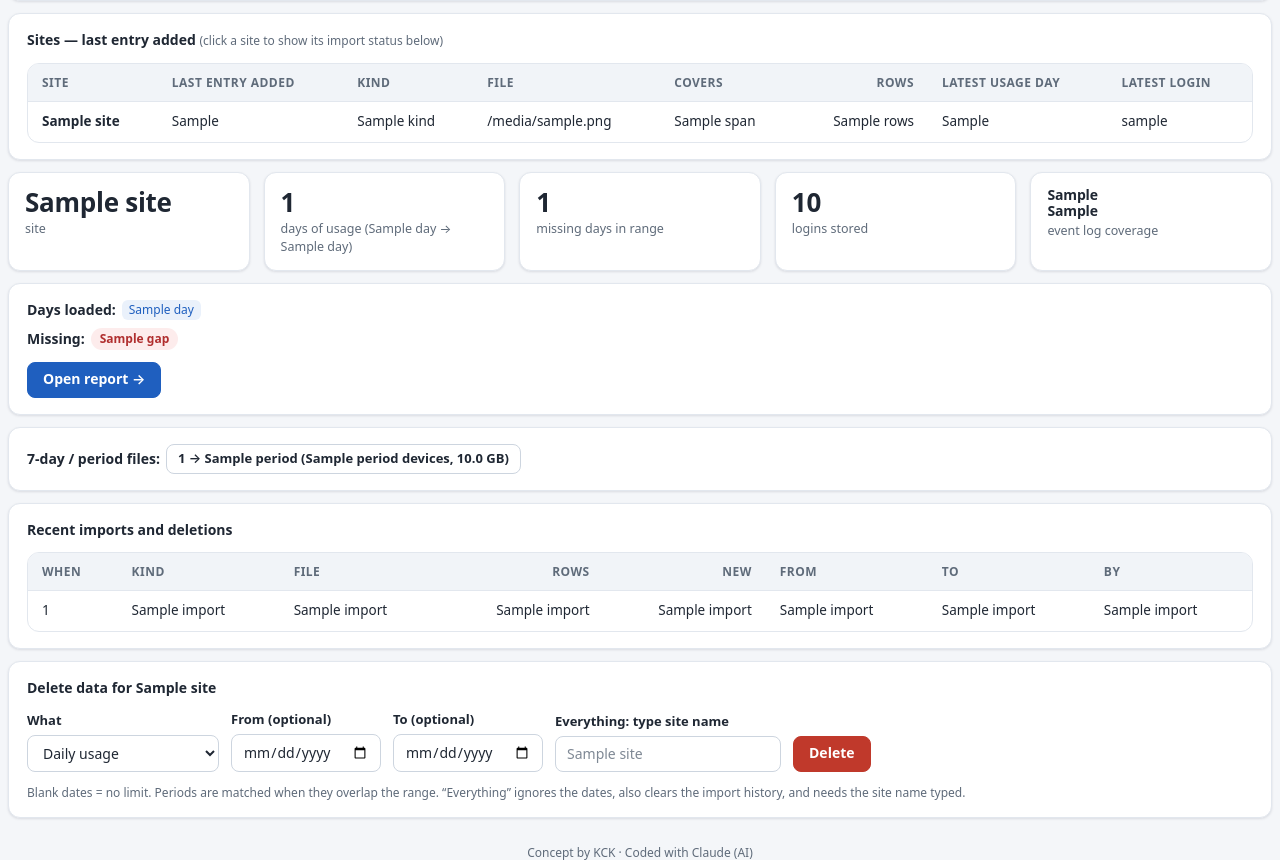
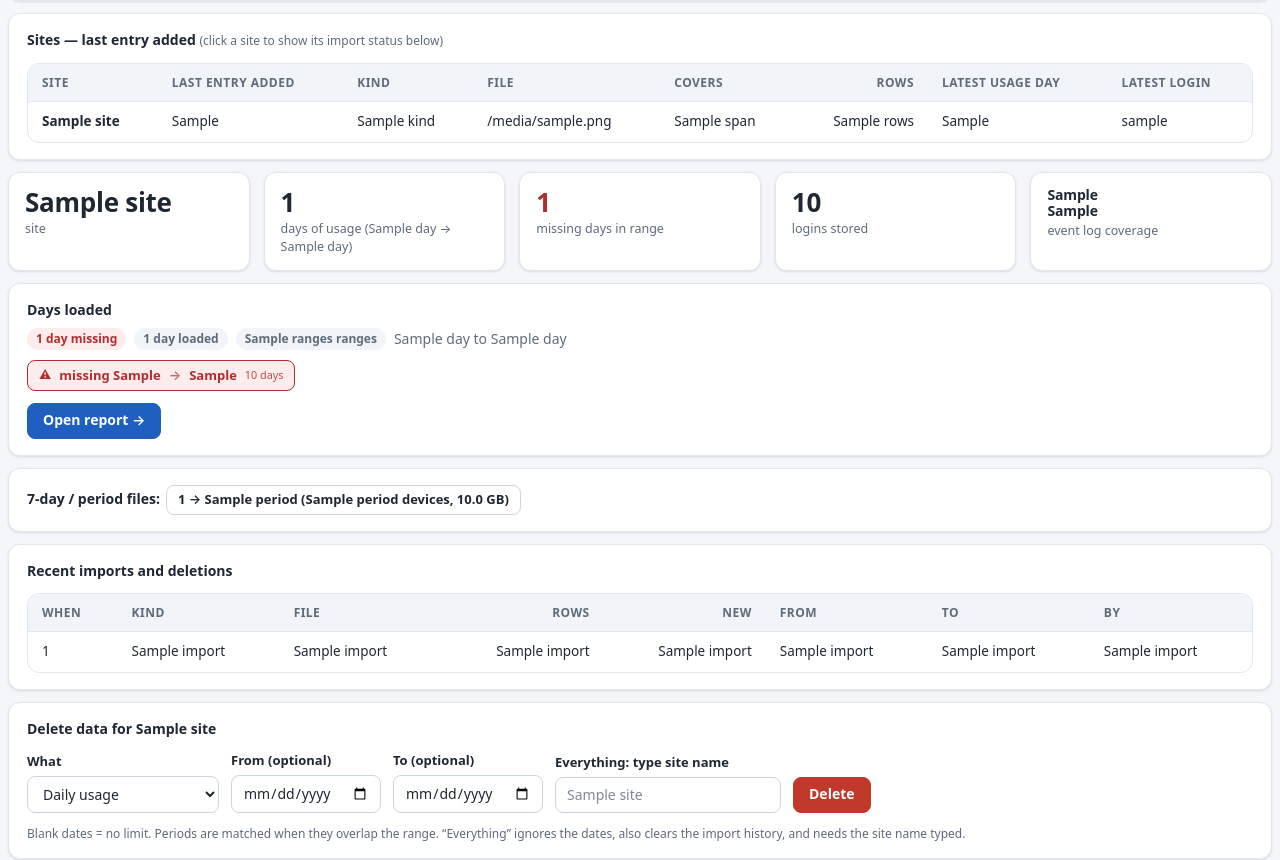
Before and after one commit to kamalck/peplink-usage-tracker-share, a Python web app: template app/templates/import.html in a window 1280 px wide. Shown: the part 233-1093 px from the top of the page. Run offline with Jinja, Linux system fonts and the light colour scheme; the template is opened without the code that fills it: most values are stand-ins (such as "Sample title", 1, 10 or a date in 2020).

Commit message:
v1.12.0: days loaded as ranges, missing days in red
Import page: loaded days shown as runs (2026-10-01 -> 2026-10-11, 11 days) with red "missing" runs between them, a summary
(No gaps / N days missing, days loaded, ranges, span), a one-block-per-day strip, and a red "missing days" tile.
Report page lists missing days as red ranges. Only gaps between the first and last loaded day count.
Kit tokens only; tests added. No schema, config or compose change.

```diff
--- a/app/app.py
+++ b/app/app.py
@@ -7,7 +7,7 @@ import store
 import sqlite3
 from werkzeug.middleware.proxy_fix import ProxyFix
 
-VERSION = '1.11.0'
+VERSION = '1.12.0'
 
 
 def _secret_key():
--- /dev/null
+++ b/app/templates/_days.html
@@ -0,0 +1,14 @@
+{# Timeline of loaded days as runs: blue = loaded range, red = missing run. Pass: st (store.status result). #}
+{% macro span(x) %}{% if x.a == x.b %}{{ x.a }}{% else %}{{ x.a }} <span class="arrow">&rarr;</span> {{ x.b }}{% endif %}{% endmacro %}
+<div class="days">
+  <b>Days loaded</b>
+  <div class="sum">
+    {% if st.gaps %}<span class="pill bad">{{ st.gaps|length }} day{{ 's' if st.gaps|length != 1 }} missing</span>{% else %}<span class="pill ok">No gaps</span>{% endif %}
+    <span class="pill gray">{{ st.days|length }} day{{ 's' if st.days|length != 1 }} loaded</span>
+    <span class="pill gray">{{ st.ranges }} range{{ 's' if st.ranges != 1 }}</span>
+    {% if st.days %}<span class="muted">{{ st.days[0] }} to {{ st.days[-1] }}</span>{% endif %}
+  </div>
+  <div class="tl">{% for x in st.segments %}{% if x.kind == 'ok' %}<span class="rng">{{ span(x) }} <small>{{ x.n }} day{{ 's' if x.n != 1 }}</small></span>{% else %}<span class="rng miss">missing {{ span(x) }}{% if x.n > 1 %} <small>{{ x.n }} days</small>{% endif %}</span>{% endif %}{% endfor %}</div>
+  {% if st.span_days and st.span_days <= 400 %}<div class="strip" aria-hidden="true">{% for x in st.segments %}{% for i in range(x.n) %}<i class="{{ 'm' if x.kind == 'miss' }}"></i>{% endfor %}{% endfor %}</div>
+  <div class="lbl">One block per day: blue = loaded, red = missing</div>{% endif %}
+</div>
--- a/app/templates/_site_status.html
+++ b/app/templates/_site_status.html
@@ -2,13 +2,12 @@
 <div class="stats">
   <div class="stat"><b>{{ site }}</b><span>site</span></div>
   <div class="stat"><b>{{ st.days|length }}</b><span>days of usage {% if st.days %}({{ st.days[0] }} → {{ st.days[-1] }}){% endif %}</span></div>
-  <div class="stat"><b>{{ st.gaps|length }}</b><span>missing days in range</span></div>
+  <div class="stat{{ ' bad' if st.gaps }}"><b>{{ st.gaps|length }}</b><span>missing days in range</span></div>
   <div class="stat"><b>{{ '{:,}'.format(st.logins) }}</b><span>logins stored</span></div>
   <div class="stat"><b style="font-size:14px">{{ st.log_first[:16] }}<br>{{ st.log_last[:16] }}</b><span>event log coverage</span></div>
 </div>
 <div class="card">
-  <div class="chips"><b>Days loaded:</b> {% for d in st.days %}<span class="tag">{{ d }}</span>{% endfor %}</div>
-  {% if st.gaps %}<div class="chips"><b>Missing:</b> {% for d in st.gaps %}<span class="pill bad">{{ d }}</span>{% endfor %}</div>{% endif %}
+  {% if st.days %}{% include '_days.html' %}{% else %}<b>Days loaded</b> <span class="muted">none yet</span>{% endif %}
   <div class="mt"><a class="btn" href="{{ url_for('report', site=site) }}">Open report →</a></div>
 </div>
 {% if st.periods %}<div class="card"><div class="chips"><b>7-day / period files:</b>
--- a/app/templates/layout.html
+++ b/app/templates/layout.html
@@ -25,6 +25,19 @@
   code{background:var(--raised);padding:1px 5px;border-radius:4px}
   pre{background:var(--raised);padding:10px;border-radius:var(--r-sm);overflow-x:auto}
   .hide{display:none!important}
+  /* days-loaded timeline (Import page) and missing-day chips (Report): loaded = --info, missing = --bad, kit tokens only */
+  .days .sum{display:flex;flex-wrap:wrap;gap:8px;align-items:center;margin:8px 0 10px}
+  .tl{display:flex;flex-wrap:wrap;gap:6px;align-items:center}
+  .rng{display:inline-flex;align-items:center;gap:8px;padding:5px 11px;border-radius:8px;background:var(--info-bg);color:var(--info);font-weight:600;font-size:13px;white-space:nowrap}
+  .rng small{font-weight:400;opacity:.85}
+  .rng.miss{background:var(--bad-bg);color:var(--bad);border:1px solid var(--bad)}
+  .rng.miss::before{content:"\26A0";font-size:12px}
+  .rng .arrow{color:inherit;opacity:.7}
+  .strip{display:flex;flex-wrap:wrap;gap:3px;margin-top:12px}
+  .strip i{width:14px;height:18px;border-radius:3px;background:var(--info);opacity:.55;display:block}
+  .strip i.m{background:var(--bad);opacity:1}
+  .days .lbl{color:var(--muted);font-size:12px;margin-top:8px}
+  .stat.bad b{color:var(--bad)}
   .mt{margin-top:12px}
 
   /* header nav (white-on-brand text buttons, not kit buttons) */
--- a/app/templates/report.html
+++ b/app/templates/report.html
@@ -10,7 +10,7 @@
     <button class="btn secondary" id="dl1" name="download" value="1">Download Excel</button>
     <button class="btn secondary" id="dl2" name="download" value="device">Download per device</button>
   </div>
-  {% if st.gaps %}<div class="hint mt">Missing days in store: {{ st.gaps|join(', ') }}</div>{% endif %}
+  {% if st.gaps %}<div class="tl mt"><span class="pill bad">{{ st.gaps|length }} day{{ 's' if st.gaps|length != 1 }} missing in store</span>{% for x in st.segments if x.kind == 'miss' %}<span class="rng miss">{{ x.a }}{% if x.n > 1 %} <span class="arrow">&rarr;</span> {{ x.b }} <small>{{ x.n }} days</small>{% endif %}</span>{% endfor %}</div>{% endif %}
 </form>
 {% include '_daily.html' %}
 {% endblock %}
```
Also changed, not shown: app/store.py (+24 -1 lines), tests/test_app.py (+33 -0 lines), README.md.
